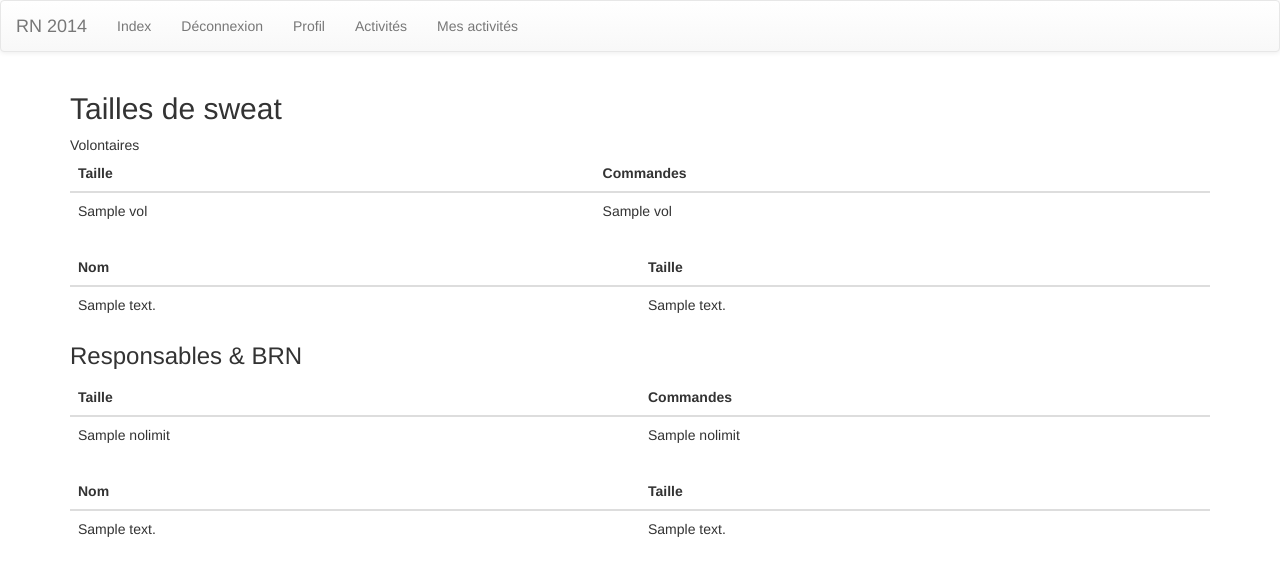
After one commit to brunal/rn, a Python web app: template templates/sweats.html in a window 1280 px wide. The commit adds this page. Shown: the top 576 px of the page. Run offline with Jinja, Linux system fonts and the light colour scheme; the template is opened without the code that fills it: most values are stand-ins (such as "Sample title", 1, 10 or a date in 2020).

Commit message:
sweat view for BRN

```diff
--- a/templates/base.html
+++ b/templates/base.html
@@ -39,6 +39,7 @@
                 <li><a href="{{ url_for('views.responsable.list_activites') }}">Mes activités</a></li>
                 {% elif brn %}
                 <li><a href="{{ url_for('views.brn.affectations') }}">Affectations</a></li>
+                <li><a href="{{ url_for('views.brn.sweats') }}">Commande de sweats</a></li>
                 {% endif %}
             {% endif %}
         </ul>
--- /dev/null
+++ b/templates/sweats.html
@@ -0,0 +1,79 @@
+{% extends "base.html" %}
+{% block body %}
+
+<h2>Tailles de sweat</h2
+<h3>Volontaires</h3>
+<table class="table">
+    <thead>
+        <tr>
+            <th>Taille</th>
+            <th>Commandes</th>
+        </tr>
+    </thead>
+
+    <tbody>
+    {% for t, c in vols.items() %}
+        <tr>
+            <td>{{ t }}</td>
+            <td>{{ c }}</td>
+        </tr>
+    {% endfor %}
+    </tbody>
+</table>
+
+<table class="table">
+    <thead>
+        <tr>
+            <th>Nom</th>
+            <th>Taille</th>
+        </tr>
+    </thead>
+
+    <tbody>
+    {% for n, t in detail_vols.items() %}
+        <tr>
+            <td>{{ n }}</td>
+            <td>{{ t }}</td>
+        </tr>
+    {% endfor %}
+    </tbody>
+</table>
+
+<h3>Responsables & BRN</h3>
+<table class="table">
+    <thead>
+        <tr>
+            <th>Taille</th>
+            <th>Commandes</th>
+        </tr>
+    </thead>
+
+    <tbody>
+    {% for t, c in nolimit.items() %}
+        <tr>
+            <td>{{ t }}</td>
+            <td>{{ c }}</td>
+        </tr>
+    {% endfor %}
+    </tbody>
+</table>
+
+<table class="table">
+    <thead>
+        <tr>
+            <th>Nom</th>
+            <th>Taille</th>
+        </tr>
+    </thead>
+
+    <tbody>
+    {% for n, t in detail_nolimit.items() %}
+        <tr>
+            <td>{{ n }}</td>
+            <td>{{ t }}</td>
+        </tr>
+    {% endfor %}
+    </tbody>
+</table>
+
+{% endblock %}
```
Also changed, not shown: models.py (+16 -1 lines), views/brn.py (+13 -0 lines).
